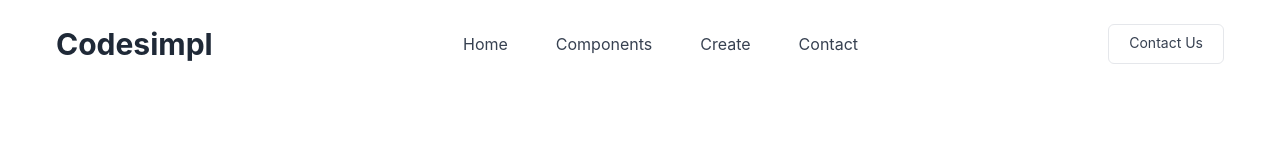
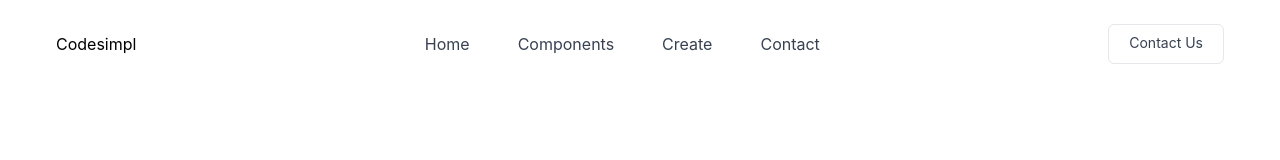
Before and after one commit to Ngenome/react-native-component-store, a Next.js app: page / in a window 1280 px wide. Shown: the top 160 px of the page. Built offline with nearby package versions, Linux system fonts and the light colour scheme; grey boxes are pictures that could not be loaded.

Commit message:
fix bugs

```diff
--- a/pages/add.tsx
+++ b/pages/add.tsx
@@ -160,7 +160,7 @@ function AddComponent() {
           <label className="font-bold my-2">Tags</label>
           <div className="flex flex-row items-center flex-wrap space-x-2">
             {tags.map((tag) => (
-              <div className="flex flex-row items-center space-x-2">
+              <div key={tag} className="flex flex-row items-center space-x-2">
                 <div className="px-2 py-1 bg-gray-200 rounded-lg">
                   {tag}
                   <button
--- a/pages/index.tsx
+++ b/pages/index.tsx
@@ -32,12 +32,12 @@ export default function Home() {
           <nav className="container p-6 mx-auto lg:flex lg:justify-between lg:items-center">
             <div className="flex items-center justify-between">
               <div>
-                <a
+                <Link
                   className="text-2xl font-bold text-gray-800 dark:text-white lg:text-3xl hover:text-gray-700 dark:hover:text-gray-300"
                   href="/"
                 >
                   Codesimpl
-                </a>
+                </Link>
               </div>
 
               <div className="flex lg:hidden">
```
